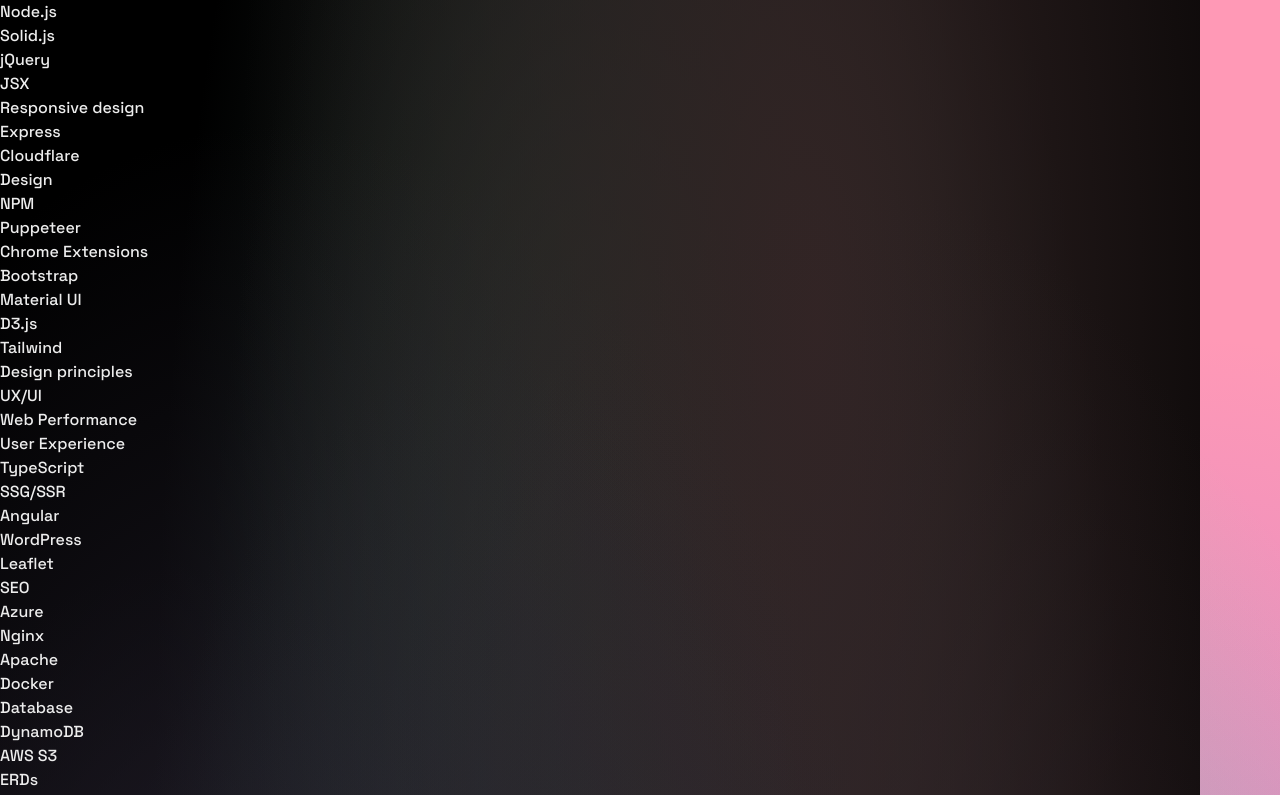
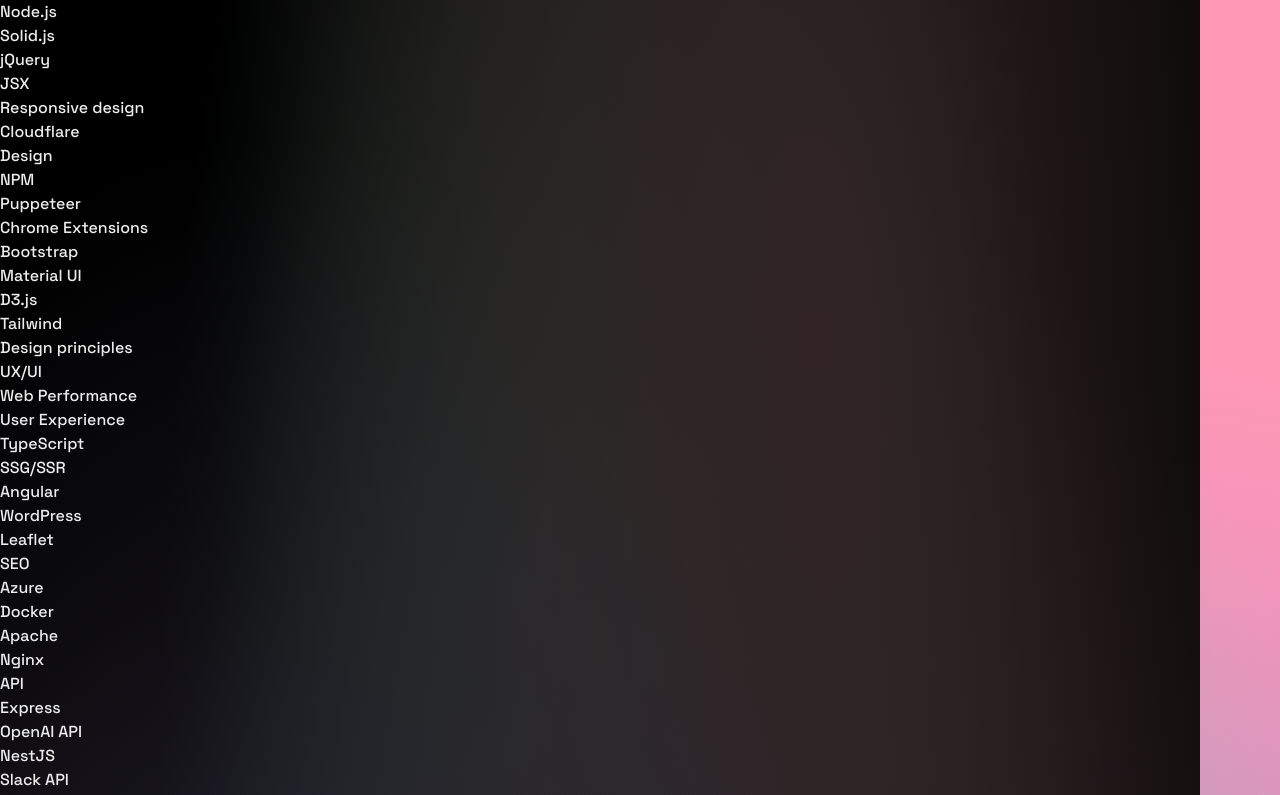
Before and after one commit to SamWhillance/samwhillance.com, a Next.js app: page /skills in a window 1280 px wide. Shown: the part 520-1315 px from the top of the page. Built offline with nearby package versions, Linux system fonts and the light colour scheme.

Commit message:
Added skill

```diff
--- a/src/app/skills/page.tsx
+++ b/src/app/skills/page.tsx
@@ -73,6 +73,7 @@
 	name: string
 	value: number
 	category: string
+	links?: string[]
 }
 
 const skills: Skill[] = [
@@ -94,14 +95,11 @@
 	{ name: 'Solid.js', value: 8, category: 'Web' },
 	{ name: 'Node.js', value: 9, category: 'Web' },
 	{ name: 'TypeScript', value: 6, category: 'Web' },
-	{ name: 'Express', value: 7, category: 'Web' },
 	{ name: 'Angular', value: 5, category: 'Web' },
 	{ name: 'Cloudflare', value: 7, category: 'Web' },
 	{ name: 'jQuery', value: 8, category: 'Web' },
 	{ name: 'Design', value: 7, category: 'Web' },
 	{ name: 'JSX', value: 8, category: 'Web' },
-	{ name: 'Nginx', value: 3, category: 'Web' },
-	{ name: 'Apache', value: 3, category: 'Web' },
 	{ name: 'Docker', value: 3, category: 'Web' },
 	{ name: 'NPM', value: 7, category: 'Web' },
 	{ name: 'Azure', value: 4, category: 'Web' },
@@ -120,6 +118,15 @@
 	{ name: 'UX/UI', value: 7, category: 'Web' },
 	{ name: 'Web Performance', value: 7, category: 'Web' },
 	{ name: 'User Experience', value: 7, category: 'Web' },
+
+	// API
+	{ name: 'Express', value: 7, category: 'API' },
+	{ name: 'REST APIs', value: 7, category: 'Networking' },
+	{ name: 'OpenAI API', value: 6, category: 'API' },
+	{ name: 'NestJS', value: 4, category: 'API', links: [ 'https://learn-nestjs-iota.vercel.app/' ] },
+	{ name: 'Apache', value: 3, category: 'Web' },
+	{ name: 'Nginx', value: 3, category: 'Web' },
+	{ name: 'Slack API', value: 4, category: 'API' },
 
 	// Database
 	{ name: 'DynamoDB', value: 7, category: 'Database' },
@@ -150,7 +157,6 @@
 
 	// Networking
 	{ name: 'DNS configuration', value: 6, category: 'Networking' },
-	{ name: 'REST APIs', value: 7, category: 'Networking' },
 	{ name: 'Routers', value: 6, category: 'Networking' },
 	{ name: 'Subnetting', value: 2, category: 'Networking' },
 
```
